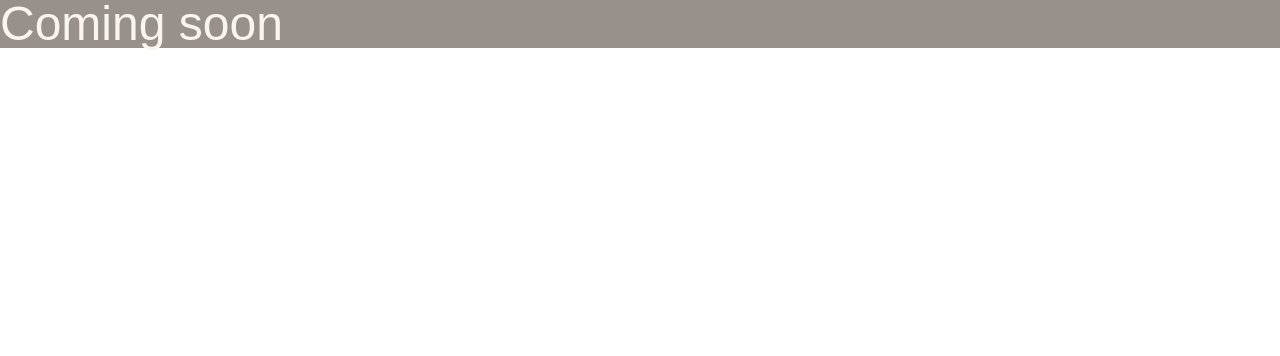
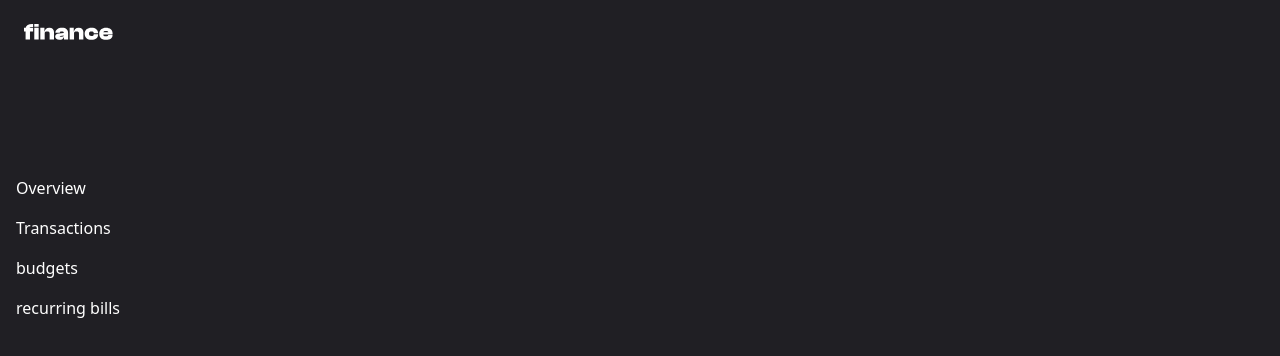
Before and after one commit to prernalele/personal-finance-app, a React (Vite) app: page / in a window 1280 px wide. Shown: the top 356 px of the page. Built offline with nearby package versions, Linux system fonts and the light colour scheme.

Commit message:
feat: navigation bar

```diff
--- a/src/App.tsx
+++ b/src/App.tsx
@@ -1,7 +1,9 @@
+import Navigation from "./components/Navigation.tsx";
+
 function App() {
   return (
-    <div className="bg-dark-beige  text-5xl font-primary text-light-beige ">
-      Coming soon
+    <div className="bg-amber-950">
+      <Navigation />
     </div>
   );
 }
--- /dev/null
+++ b/src/components/Navigation.tsx
@@ -0,0 +1,41 @@
+import React from "react";
+import logo from "../assets/images/logo-large.svg";
+
+// interface NavigationProps {
+//   logo: string;
+// }
+
+const Navigation: React.FC<{}> = () => {
+  type NavItem = { name: string; img: string };
+  const navItems: NavItem[] = [
+    { name: "Overview", img: "" },
+    {
+      name: "Transactions",
+      img: "",
+    },
+    { name: "budgets", img: "" },
+    {
+      name: "recurring bills",
+      img: "",
+    },
+  ];
+  return (
+    <div className="bg-darkest-grey h-dvh flex flex-col ">
+      <div className=" h-[20%]">
+        <img src={logo} className="h-12 p-4 m-2" />
+      </div>
+      <div className="p-2 m-2 flex flex-col space-y-4">
+        {navItems.map((eachItem: NavItem) => {
+          return (
+            <div className="text-white hover:bg-white hover:text-darkest-grey hover:p-1  ">
+              {/*eachItem.name.charAt(0).toUpperCase() + eachItem.name.slice(1)*/}
+              {eachItem.name}
+            </div>
+          );
+        })}
+      </div>
+    </div>
+  );
+};
+
+export default Navigation;
```
